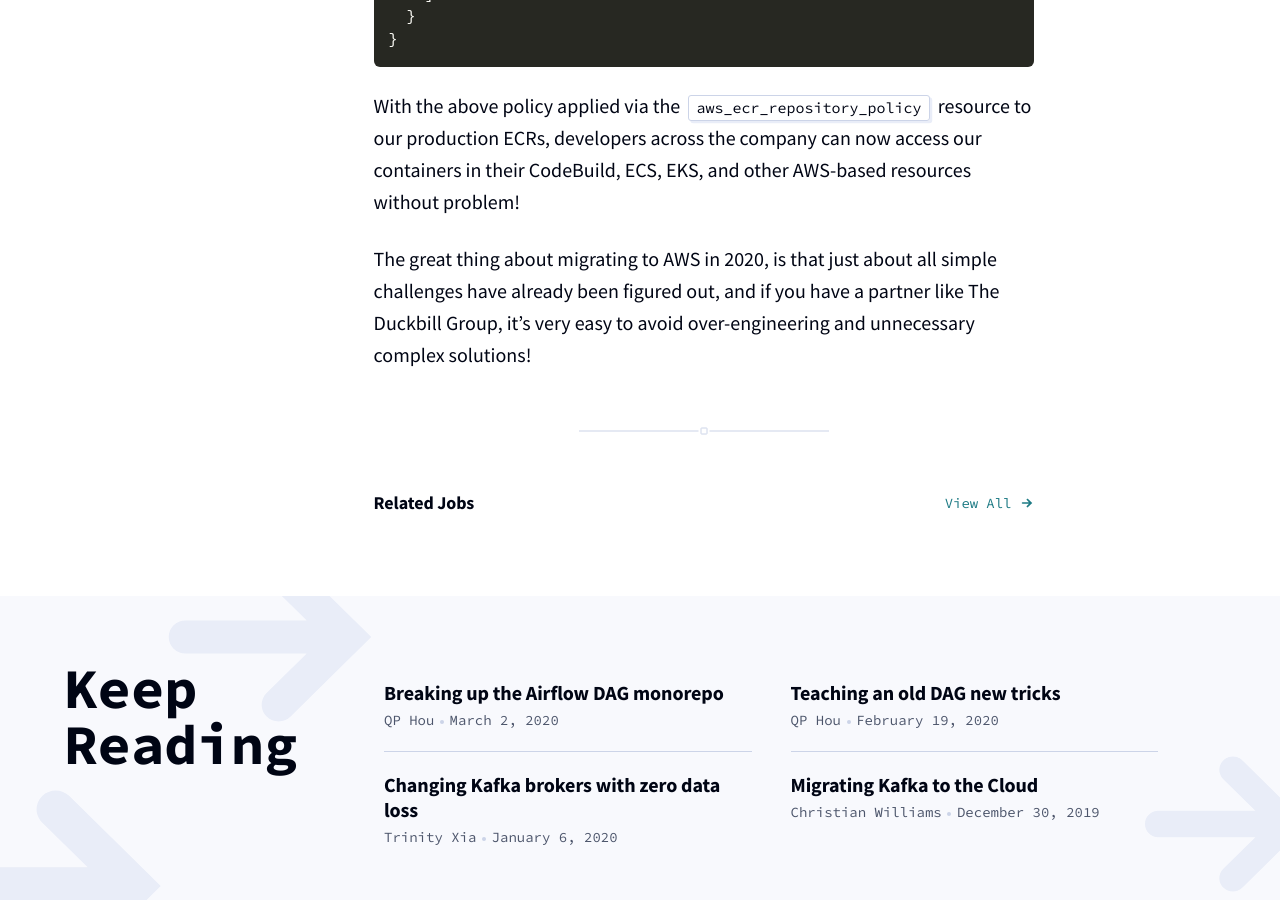
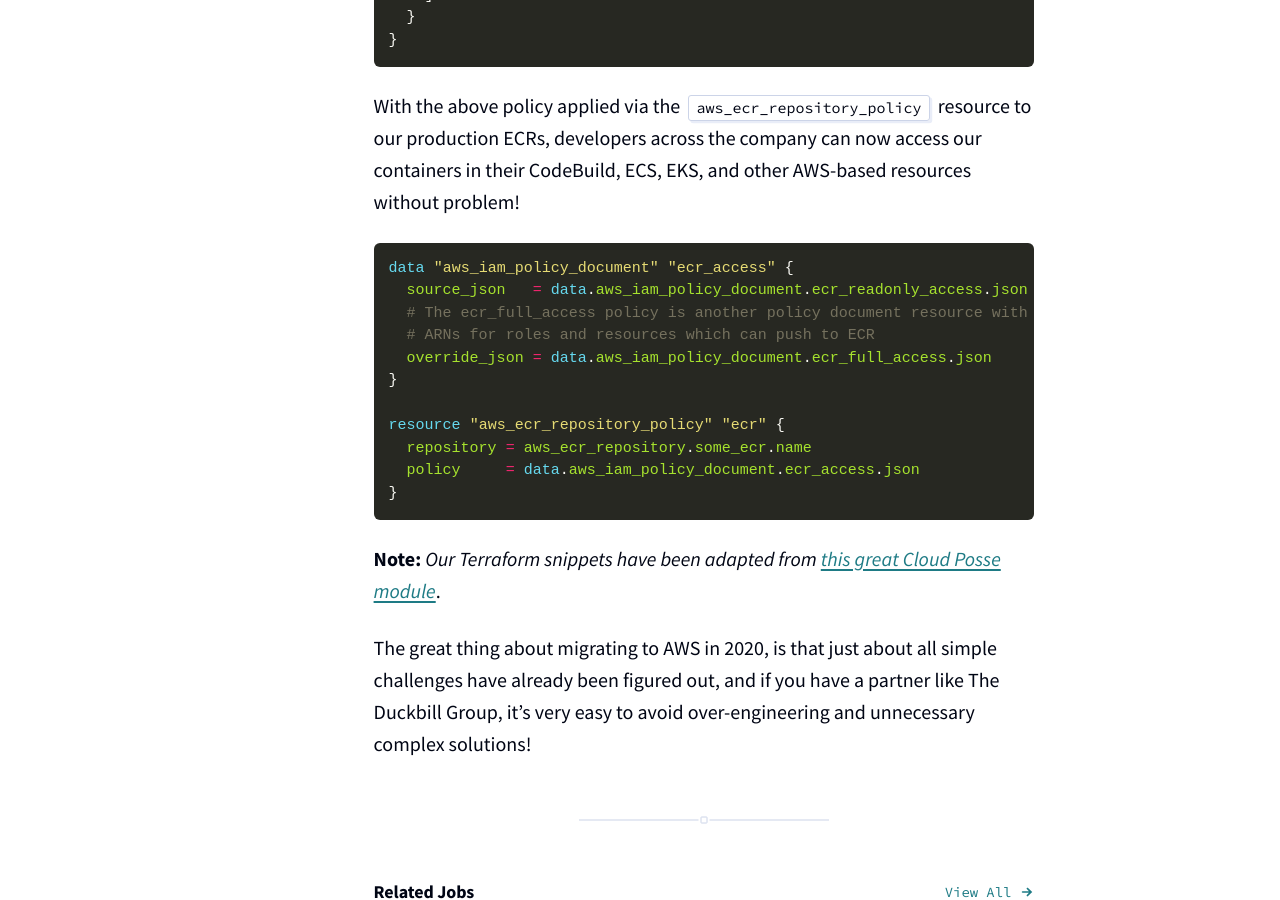
Before and after one commit to scribd/scribd.github.io, a Jekyll site: the page built from _posts/2020-03-19-orgwide-ecr.md, in a window 1280 px wide and 900 px high, scrolled down 2545 px. Built offline with Jekyll 4.4.1, drawn with Linux system fonts in a browser that asks for light colours.

Commit message:
Add a bit more of our Terraform to the example

````diff
--- a/_posts/2020-03-19-orgwide-ecr.md
+++ b/_posts/2020-03-19-orgwide-ecr.md
@@ -100,6 +100,23 @@ With the above policy applied via the `aws_ecr_repository_policy` resource to
 our production ECRs, developers across the company can now access our
 containers in their CodeBuild, ECS, EKS, and other AWS-based resources without
 problem!
+```terraform
+data "aws_iam_policy_document" "ecr_access" {
+  source_json   = data.aws_iam_policy_document.ecr_readonly_access.json
+  # The ecr_full_access policy is another policy document resource with more
+  # ARNs for roles and resources which can push to ECR
+  override_json = data.aws_iam_policy_document.ecr_full_access.json
+}
+
+resource "aws_ecr_repository_policy" "ecr" {
+  repository = aws_ecr_repository.some_ecr.name
+  policy     = data.aws_iam_policy_document.ecr_access.json
+}
+```
+
+**Note:** _Our Terraform snippets have been adapted from [this great Cloud Posse
+module](https://github.com/cloudposse/terraform-aws-ecr)_.
+
 
 
 The great thing about migrating to AWS in 2020, is that just about all simple
````
